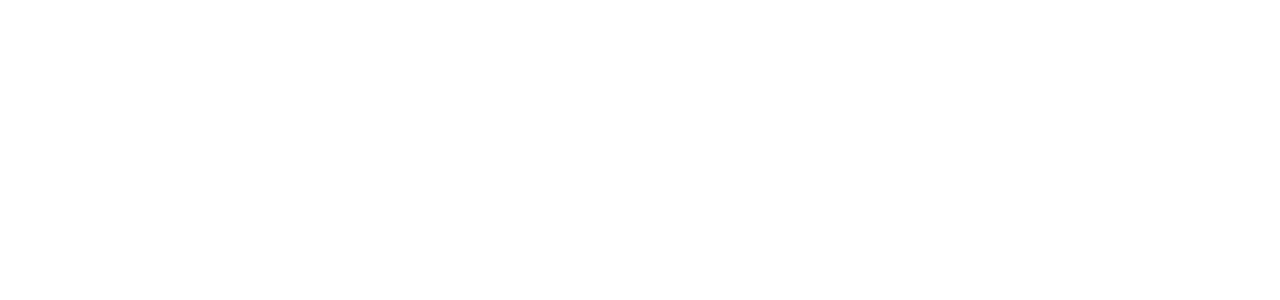
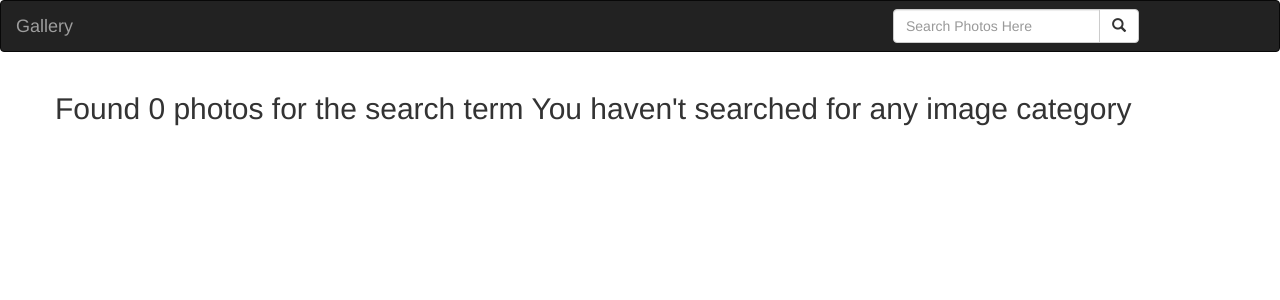
Before and after one commit to ndanu-josy/Gallery, a Django app: page /search/ in a window 1280 px wide. Before the commit the part shown is empty. Shown: the top 300 px of the page. Run offline with Django 3.2, Linux system fonts and the light colour scheme; some libraries are stand-ins or nearby versions.

Commit message:
Add nature categiry and image, update search from name

```diff
--- a/photos/models.py
+++ b/photos/models.py
@@ -59,5 +59,5 @@
 
     @classmethod
     def search_images(cls, category):
-        image = cls.objects.filter(category__icontains=category)
-        return news
+        image = cls.objects.filter(category__name__icontains=category)
+        return image
--- a/photos/templates/navbar.html
+++ b/photos/templates/navbar.html
@@ -18,7 +18,7 @@
         <form class="navbar-form" role="search" action="{% url 'search_images' %}">
 
           <div class="input-group">
-            <input type="text" class="form-control" placeholder="Search Photos Here" name="photo">
+            <input type="text" class="form-control" placeholder="Search Photos Here" name="category">
             <div class="input-group-btn">
               <button class="btn btn-default" type="submit"><i class="glyphicon glyphicon-search"></i></button>
             </div>
--- a/photos/templates/search.html
+++ b/photos/templates/search.html
@@ -0,0 +1,25 @@
+{%extends 'base.html'%}
+{% block content %}
+<div class="container">
+
+  <div class="row">
+    {% if photos%}
+      <h2>Found {{ photos|length }} of searched term {{message}}</h2>
+    {% else %}
+      <h2> Found 0 photos for the search term {{message}}</h2>
+    {% endif %}
+
+  </div>
+
+  <div class="row">
+
+  {% if photos %}
+    {% for photo in photos %}
+      <div class="col-sm-6 col-md-3">
+          <h1>{{photo.name}}</h1>
+      </div>
+    {% endfor %}
+  {% endif %}
+  </div>
+</div>
+{% endblock %}
--- a/photos/views.py
+++ b/photos/views.py
@@ -1,5 +1,5 @@
 from django.shortcuts import render
-
+from . models import Image
 # Create your views here.
 def home(request):
     return render(request, 'home.html')
@@ -11,7 +11,7 @@
 
     if 'category' in request.GET and request.GET["category"]:
         images = request.GET.get("category")
-        searched_images = Image.search_by_category(images)
+        searched_images = Image.search_images(images)
         message = f"{images}"
 
         return render(request, 'search.html',{"message":message,"photos": searched_images})
```
Also changed, not shown: images/pexels-photo-4666751.jpeg (added), images/pexels-photo-4666751_VgnyKge.jpeg (added).
